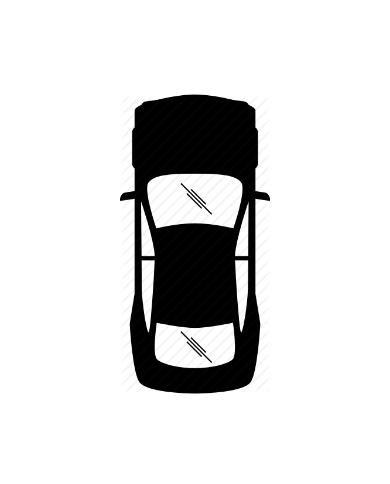
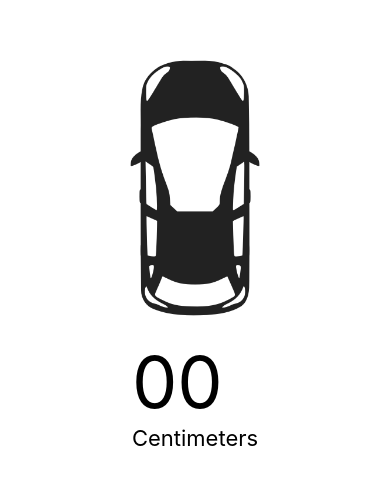
Before and after one commit to turcuciprian/parkingApp, a React Native app: screen / in a window 390 px wide. Shown: the part 178-662 px from the top of the page. Built offline with nearby package versions, Linux system fonts and the light colour scheme.

Commit message:
changed car image, added text at the bottom of the car

```diff
--- a/App.js
+++ b/App.js
@@ -1,26 +1,72 @@
 import React, { Component } from 'react';
-import { AppRegistry, View, Image, StyleSheet } from 'react-native';
+import { AppRegistry, View, Image,Text, StyleSheet,  } from 'react-native';
 const styles = StyleSheet.create({
+  body:{
+
+  },
   car: {
     width: 150,
     height: 300,
   },
-  carContainer: {
+  mainContainer: {
     flex:1,
-    flexDirection:'row',
+    flexDirection:'column',
     alignItems:'center',
       justifyContent:'center'
+  },
+  bottomStuff:{
+    flex:1,
+    flexDirection:'column',
+    alignItems:'center',
+      justifyContent:'center',
+      width:100,
+      height:100
+  },
+  bigText:{
+    fontSize:72
+  },
+  smallText:{
+    fontSize: 22
+  },
+  half:{
+    flex:1
   }
 });
-
 export default class DisplayAnImage extends Component {
   render() {
     return (
-      <View style={styles.carContainer}>
+      // <View style={styles.body}>
+      //   <View style={styles.half}>
+      //       <View style={styles.carContainer}>
+      //         <Image
+      //           source={require('./src/img/car.png')}
+      //           style={styles.car}
+      //         />
+      //         </View>
+      //   </View>
+      //   <View style={styles.half}>
+      //     <View style={styles.carContainer}>
+      //     <Text style={styles.bigText}>00</Text>
+      //     <Text style={styles.smallText}>Centimeters</Text>
+      //     </View>
+      //   </View>
+      // </View>
+      <View style={{
+        flex: 1,
+        flexDirection: 'column',
+        justifyContent: 'center',
+        alignItems: 'center',
+      }}>
+        <View style={{width: 150, height: 300}} >
         <Image
           source={require('./src/img/car.png')}
           style={styles.car}
         />
+        </View>
+        <View>
+        <Text style={styles.bigText}>00</Text>
+            <Text style={styles.smallText}>Centimeters</Text>
+            </View>
       </View>
     );
   }
```
Also changed, not shown: src/img/car.png.
